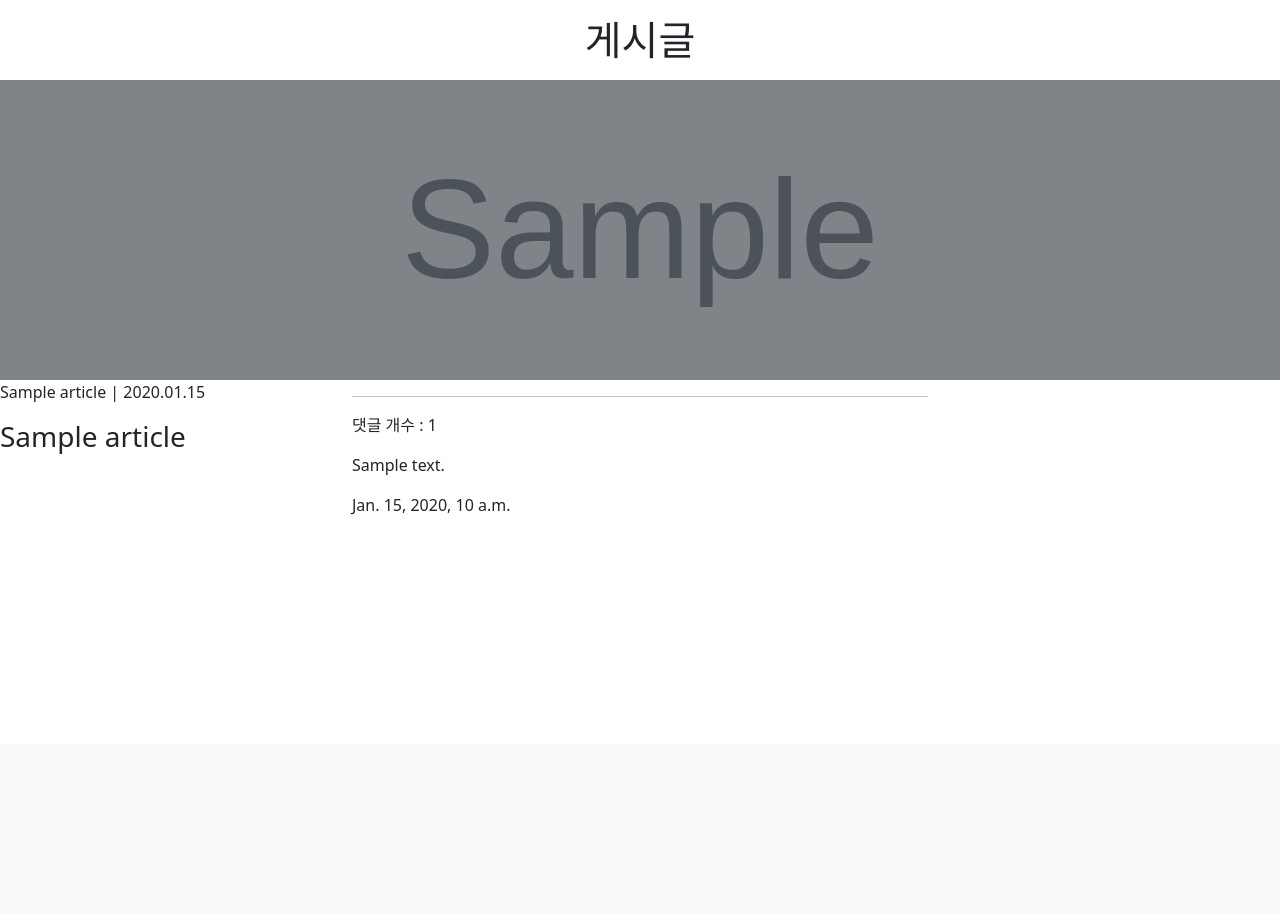
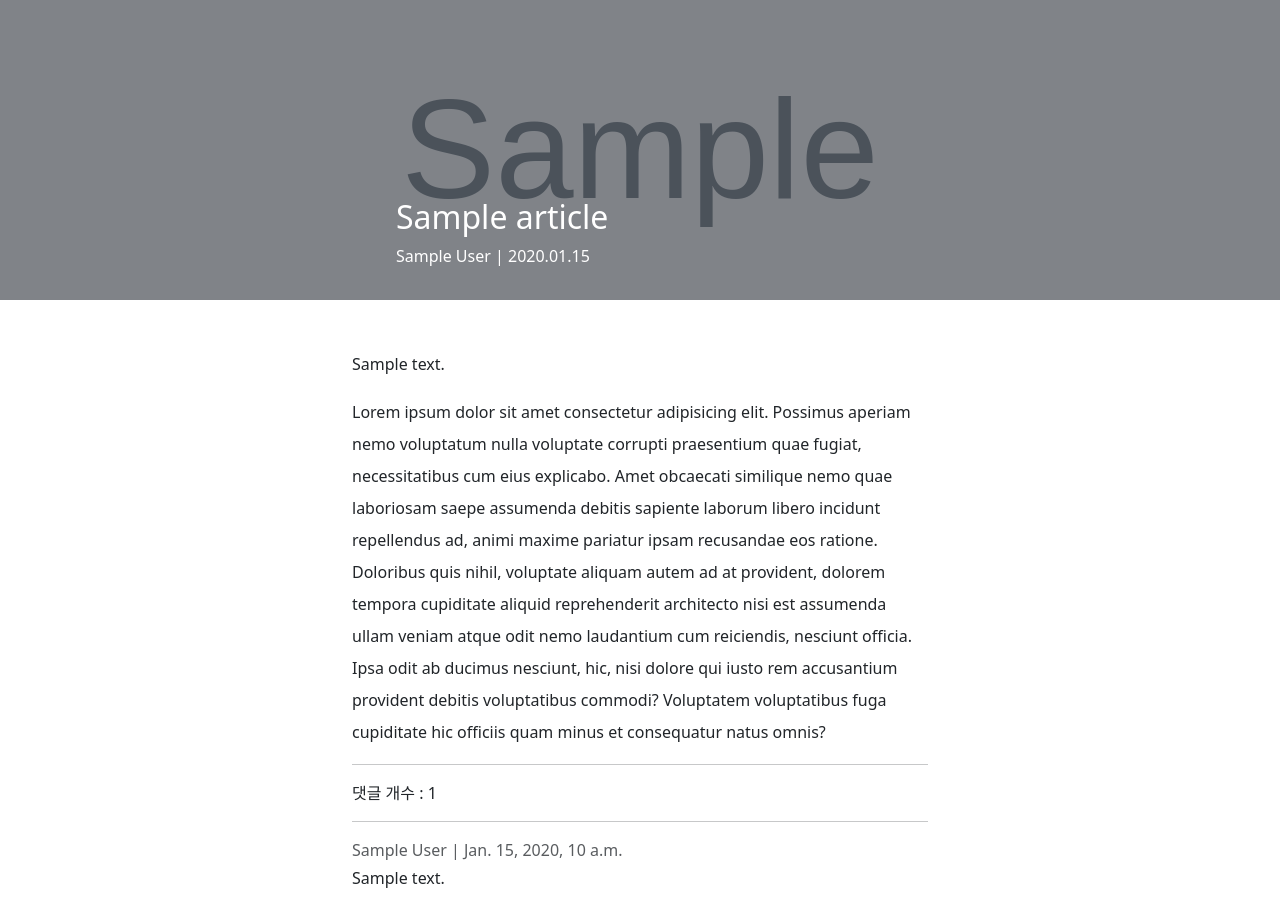
Before and after one commit to hyejinny97/movie-community, a Django app: template articles/templates/articles/detail.html in a window 1280 px wide. Shown: the part 56-970 px from the top of the page. Before the commit the page ends 571 px from the top, so only its background shows below. Run offline with Django 3.2, Linux system fonts and the light colour scheme; the template is opened without the code that fills it: most values are stand-ins (such as "Sample title", 1, 10 or a date in 2020); grey boxes marked "Sample" are stand-in pictures; some libraries are stand-ins or nearby versions.

Commit message:
Add: design

```diff
--- a/articles/static/css/articles.css
+++ b/articles/static/css/articles.css
@@ -3,12 +3,15 @@
   font-size: 0.75rem;
   color: gray;
 }
+
 .index-card-link img {
   transition: all 0.2s linear;
 }
+
 .index-card-link:hover img {
   transform: scale(1.1);
 }
+
 .index-card-link {
   width: 100%;
   margin: 0px auto;
@@ -20,8 +23,9 @@
 .detail-title-div {
   position: relative;
 }
+
 .detail-title {
   position: absolute;
-  left: 2rem;
+  left: 30%;
   bottom: 1rem;
 }
--- a/articles/templates/articles/detail.html
+++ b/articles/templates/articles/detail.html
@@ -1,8 +1,12 @@
 {% extends 'base.html' %}
 {% load django_bootstrap5 %}
+{% load static %}
+{% load widget_tweaks %}
 
+{% block css %}
+<link rel="stylesheet" href="{% static 'css/articles.css' %}">
+{% endblock css %}
 {% block body %}
-  <h1 class='my-3 text-center'>게시글</h1>
 
 {% comment %} 메시지 {% endcomment %}
 {% if messages %}
@@ -18,51 +22,77 @@
 {% comment %} 게시글 {% endcomment %}
 {% comment %} 글 제목 {% endcomment %}
 <section>
-    <div class='detail-title-div' style='height:300px;'>
+  <div class='detail-title-div d-flex justify-content-center' style='height:300px;'>
     {% if article.image %}
-      <img src="{{ article.image.url }}" alt="" class='w-100' style='height:300px; object-fit:cover; filter:brightness(0.6);'>
+    <img src="{{ article.image.url }}" alt="" class='w-100'
+      style='height:300px; object-fit:cover; filter:brightness(0.6);'>
+    {% else %}
+    <div class="bg-dark w-100" style="height: 300px">
+
+    </div>
     {% endif %}
-      <div class='detail-title'>
-        <p>{{ article.movie_name }} | {{ article.updated_at|date:'Y.m.d' }}</p>
-        <h3>{{ article.title }}</h3>
+    <div class='detail-title container' style="width: 600px">
+      <h2 style="color:white">{{ article.title }}</h2>
+      <p class='fw-light' style="color:white">{{ article.writer.full_name }} | {{ article.updated_at|date:'Y.m.d' }}</p>
     </div>
   </div>
-
-    {% if request.user == article.writer %}
-    <a class="btn btn-primary" href="{% url 'articles:update' article.pk %}" role="button">수정</a>
-    <form action="{% url 'articles:delete' article.pk %}" method="POST">
-      {% csrf_token %}
-      <input type="submit" value="삭제">
-    </form>
-    {% endif %}
 </section>
 
 {% comment %} 글 내용 {% endcomment %}
 <section class='container' style='width:600px;'>
-
+  {% if request.user == article.writer %}
+  <div class="mt-5 d-flex align-items-start justify-content-end">
+    <a class="btn btn-primary mx-2" href="{% url 'articles:update' article.pk %}">수정</a>
+    <form action="{% url 'articles:delete' article.pk %}" method="POST">
+      {% csrf_token %}
+      <input class="btn btn-danger" type="submit" value="삭제">
+    </form>
+  </div>
+  {% endif %}
+  <p class="mt-5" style="line-height: 32px;">{{ article.content }}</p>
+  <p style="line-height: 32px;">Lorem ipsum dolor sit amet consectetur adipisicing elit. Possimus aperiam nemo
+    voluptatum nulla voluptate corrupti
+    praesentium quae fugiat, necessitatibus cum eius explicabo. Amet obcaecati similique nemo quae laboriosam saepe
+    assumenda debitis sapiente laborum libero incidunt repellendus ad, animi maxime pariatur ipsam recusandae eos
+    ratione. Doloribus quis nihil, voluptate aliquam autem ad at provident, dolorem tempora cupiditate aliquid
+    reprehenderit architecto nisi est assumenda ullam veniam atque odit nemo laudantium cum reiciendis, nesciunt
+    officia. Ipsa odit ab ducimus nesciunt, hic, nisi dolore qui iusto rem accusantium provident debitis voluptatibus
+    commodi? Voluptatem voluptatibus fuga cupiditate hic officiis quam minus et consequatur natus omnis?</p>
   <hr>
 
   {% comment %} 댓글 폼 {% endcomment %}
   {% if request.user.is_authenticated %}
   <form action="{% url 'articles:comments' article.pk %}" method="POST">
     {% csrf_token %}
-      {% bootstrap_form comment %}
-      <input type="submit" value="댓글작성">
+    <div class="row">
+      <div class="col-10">
+        {{ comment.content|add_class:"form-control" }}
+      </div>
+      <div class="col-2">
+        <input class="btn btn-primary w-100" type="submit" value="댓글작성">
+      </div>
+    </div>
   </form>
   {% endif %}
 
   {% comment %} 댓글 {% endcomment %}
   <p>댓글 개수 :
     {{ article.comment_set.all|length }}</p>
+  <hr>
   {% for comment in article.comment_set.all %}
+  <div class="d-flex justify-content-between my-2">
+    <div class="">
+      <p class="text-muted mb-1" style="font-weight: 150;">{{ comment.writer.full_name }} | {{ comment.created_at }}
+      </p>
       <p>{{ comment.content }}</p>
-      <p>{{ comment.created_at }}</p>
+    </div>
     {% if request.user == comment.writer %}
     <form action="{% url 'articles:comment_delete' article.pk comment.pk %}" method="POST">
       {% csrf_token %}
-        <input type="submit" value="삭제">
+      <input class="btn btn-danger" type="submit" value="삭제">
     </form>
     {% endif %}
+  </div>
   {% endfor %}
 </section>
 {% endblock body %}
```
Also changed, not shown: accounts/templates/accounts/signin.html (+10 -7 lines), accounts/templates/accounts/signup.html (+6 -4 lines), articles/templates/articles/article_create.html (+6 -2 lines), articles/templates/articles/index.html (+8 -4 lines), articles/templates/articles/update.html (+6 -2 lines). Lines whose indentation alone changed are shown as unchanged.
